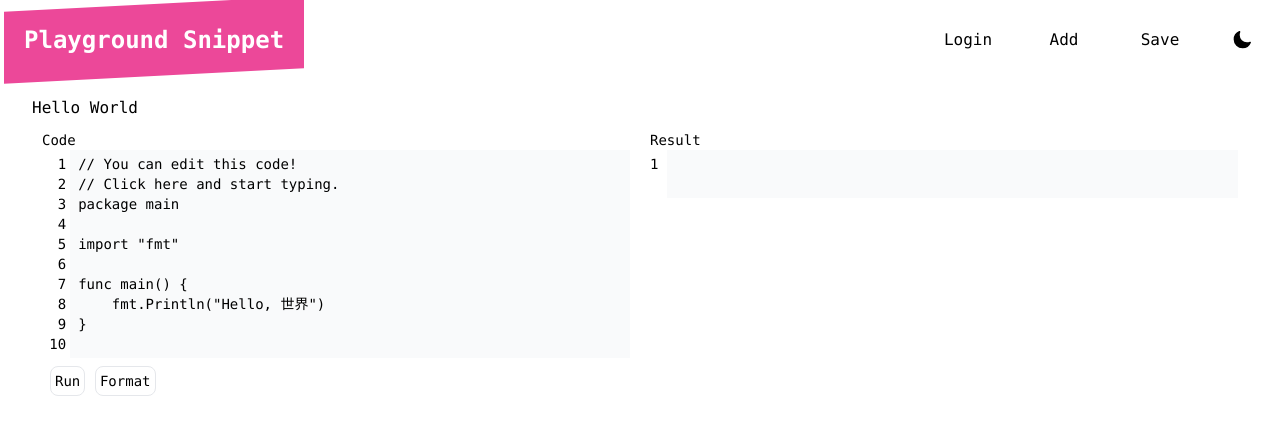
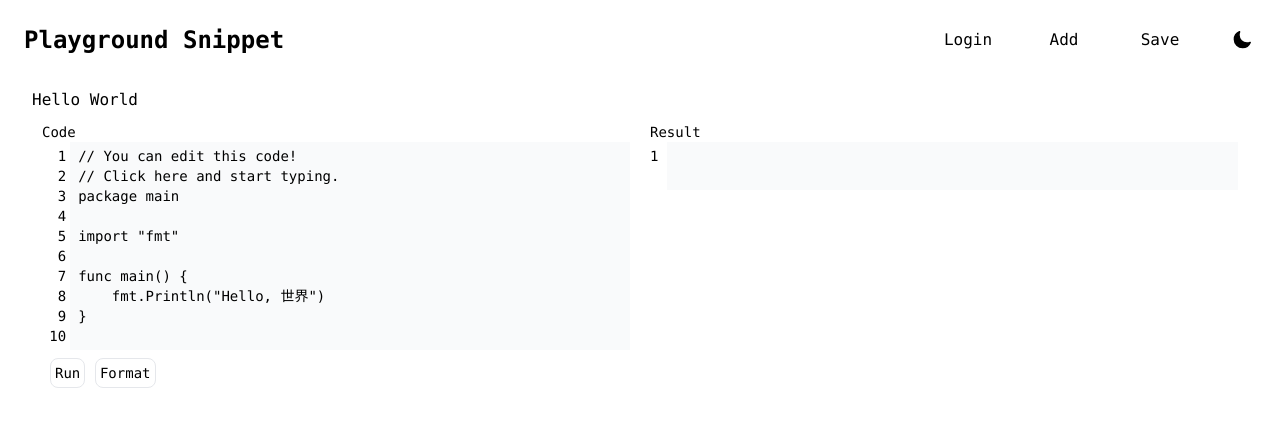
Before and after one commit to mchu1966/playground-snippet, a SvelteKit app: page / in a window 1280 px wide. Shown: the top 434 px of the page. Built offline with nearby package versions, Linux system fonts and the light colour scheme.

Commit message:
scoll bar, login modal styling

```diff
--- a/src/app.html
+++ b/src/app.html
@@ -1,5 +1,6 @@
 <!DOCTYPE html>
 <html lang="en">
+
 <head>
 	<meta charset="utf-8" />
 	<link rel="icon" href="%sveltekit.assets%/favicon.png" />
@@ -10,4 +11,26 @@
 <body data-sveltekit-preload-data="hover" class="dark:bg-black">
 	<div style="display: contents">%sveltekit.body%</div>
 </body>
+
 </html>
+<style>
+	/* width */
+	::-webkit-scrollbar {
+		width: 5px;
+	}
+
+	/* Track */
+	::-webkit-scrollbar-track {
+		background: #f1f1f1;
+	}
+
+	/* Handle */
+	::-webkit-scrollbar-thumb {
+		background: #888;
+	}
+
+	/* Handle on hover */
+	::-webkit-scrollbar-thumb:hover {
+		background: #555;
+	}
+</style>
--- a/src/components/auth/loginModal.svelte
+++ b/src/components/auth/loginModal.svelte
@@ -13,7 +13,7 @@
 		on:keydown={closeModal}
 	/>
 	<div class="z-50">
-		<div class="pointer-events-none absolute h-full w-full">
+		<div class="pointer-events-none fixed top-0 left-0 right-0 bottom-0 h-full w-full">
 			<div class="grid min-h-screen place-items-center">
 				<div class="pointer-events-auto w-11/12 bg-white p-12 sm:w-8/12 md:w-1/2 lg:w-5/12">
 					<h1 class="text-xl font-semibold">
--- a/src/components/header.svelte
+++ b/src/components/header.svelte
@@ -23,7 +23,10 @@
 	let open = false;
 	function closeModal(e: CustomEvent<boolean>) {
 		open = e.detail;
+		document.getElementsByTagName('BODY')[0].classList.remove('overflow-hidden');
+		document.getElementsByTagName('BODY')[0].classList.add('overflow-auto');
 	}
+
 	async function handleLog() {
 		loggedIn = !loggedIn;
 	}
@@ -32,12 +35,11 @@
 <div
 	class="{open
 		? 'hidden'
-		: 'sticky'} top-0 flex flex-row content-center bg-transparent p-2 backdrop-blur-xl transition-colors dark:border-slate-50/[0.06]"
+		: 'fixed'} top-0 flex w-full flex-row content-center bg-transparent p-2 backdrop-blur-xl transition-colors dark:border-slate-50/[0.06]"
 >
-	<div
-		class=" relative inline-block  content-center p-4 before:absolute before:-inset-1 before:block before:-skew-y-3 before:bg-pink-500 "
-	>
-		<div class="relative text-2xl font-bold text-white ">
+	<div class="inline-block content-center p-4 ">
+		<!-- before:absolute before:-inset-1 before:block before:-skew-y-3 before:bg-pink-500  -->
+		<div class="text-2xl font-bold text-black ">
 			<a href="/"> Playground Snippet </a>
 		</div>
 	</div>
@@ -46,14 +48,14 @@
 		<button
 			class="duration-800 header-btn"
 			on:click={() => {
-				open = !open;
+				open = true;
+				document.getElementsByTagName('BODY')[0].classList.add('overflow-hidden');
 			}}>Login</button
 		>
 	{:else}
 		<button class="duration-800 header-btn" on:click={handleLog}>Logout</button>
 	{/if}
 	<button class="duration-800 header-btn" on:click={handleAddNew}>Add</button>
-
 	<button class="duration-800 header-btn">Save</button>
 	<button class="duration-800 header-btn w-12 " on:click={handleSwitchDarkMode}
 		>{#if darkMode}
@@ -63,6 +65,7 @@
 		{/if}</button
 	>
 </div>
+<div class="invisible h-[104px] bg-cyan-300 sm:h-[72px]" />
 
 {#if open}
 	<LoginModal on:closeModel={closeModal} />
--- a/src/routes/+page.svelte
+++ b/src/routes/+page.svelte
@@ -28,12 +28,12 @@ func main() {
 </script>
 
 <Header on:addNew={handleAddNew} />
-<div class="container h-screen self-center dark:bg-black">
+<div class="container h-full self-center dark:bg-black">
 	<!-- https://eternaldev.com/blog/5-ways-to-perform-for-loop-in-svelte-each-block/ -->
 	{#each mockSnippets as snippet, index}
-		<div class="p-4" id={snippet.name}>
-			<div class="flex w-full flex-row">
-				<a href="#{snippet.name}">
+		<div class="scroll-mt-28 p-4 sm:scroll-mt-20" id={snippet.name + index}>
+			<div class="flex w-full  flex-row">
+				<a href="#{snippet.name + index}">
 					<input
 						bind:value={snippet.name}
 						placeholder={snippet.name}
```
Lines whose indentation alone changed are shown as unchanged.
